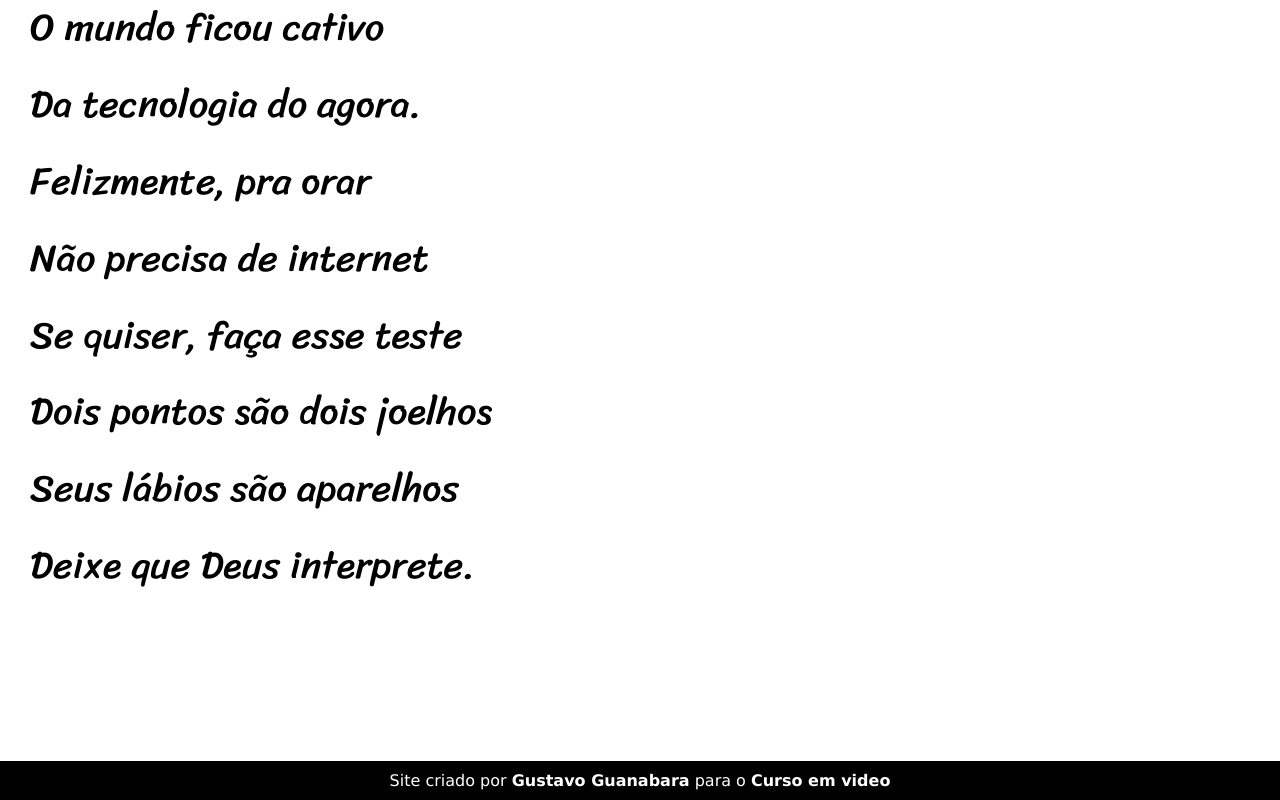
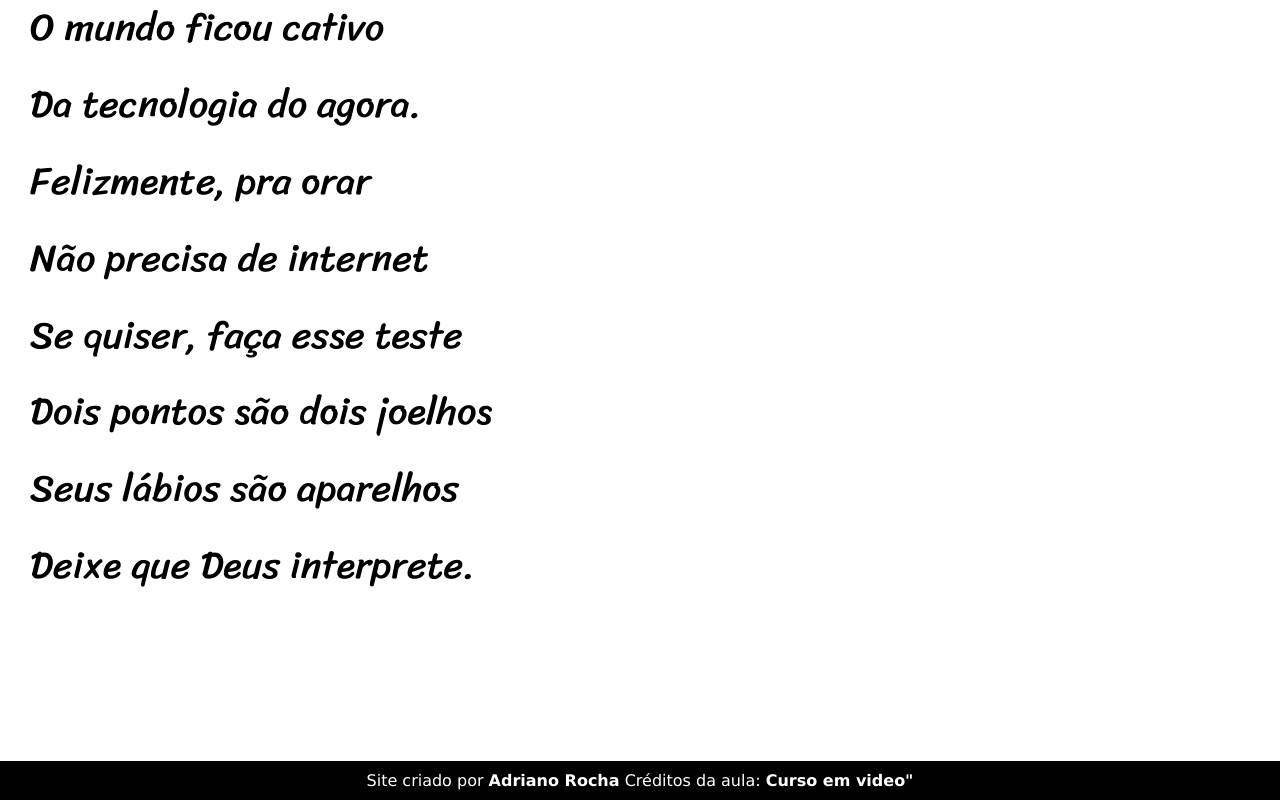
Before and after one commit to adriano-rocha/projeto-cordel, a plain HTML site: page index.html in a window 1280 px wide. Shown: the part 4236-5036 px from the top of the page. Drawn offline with Linux system fonts and the light colour scheme.

Commit message:
edição site cordel

```diff
--- a/index.html
+++ b/index.html
@@ -86,8 +86,8 @@
     </section>
 
     <footer>
-<p> Site criado por  <a href="https://gustavoguanabara.github.io" target="_blank">Gustavo Guanabara</a>
-    para o <a href="https://www.cursoemvideo.com" target="_blank">Curso em video</a>
+<p> Site criado por  <a href="https://github.com/adriano-rocha" target="_blank">Adriano Rocha</a>
+    Créditos da aula: <a href="https://www.cursoemvideo.com" target="_blank">Curso em video"</a>
 
     </footer>
 </body>
```
